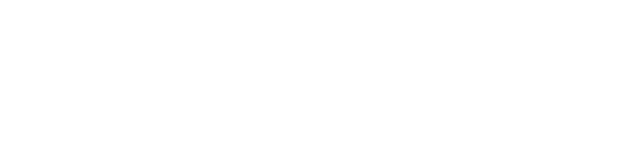
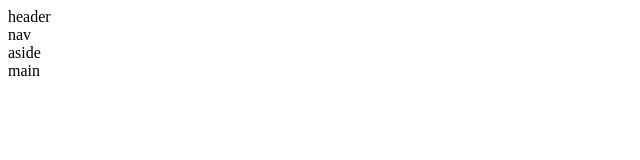
Before and after one commit to romulo-treinamentos/html-semantico, a plain HTML site: page index.html in a window 1280 px wide. Shown: the whole page, without its empty margins (0-640 px from the left). Drawn offline with Linux system fonts and the light colour scheme.

Commit message:
criando um html semantico

```diff
--- a/index.html
+++ b/index.html
@@ -1,11 +1,24 @@
 <!DOCTYPE html>
 <html lang="pt-br">
+
 <head>
     <meta charset="UTF-8">
     <meta name="viewport" content="width=device-width, initial-scale=1.0">
     <title>Document</title>
 </head>
+
 <body>
+    <header>
+        header
+    </header>
+    <nav>
+        nav
+    </nav>
+    <aside>
+        aside
+        </aside
 
+><main>main </main>
 </body>
+
 </html>
```
